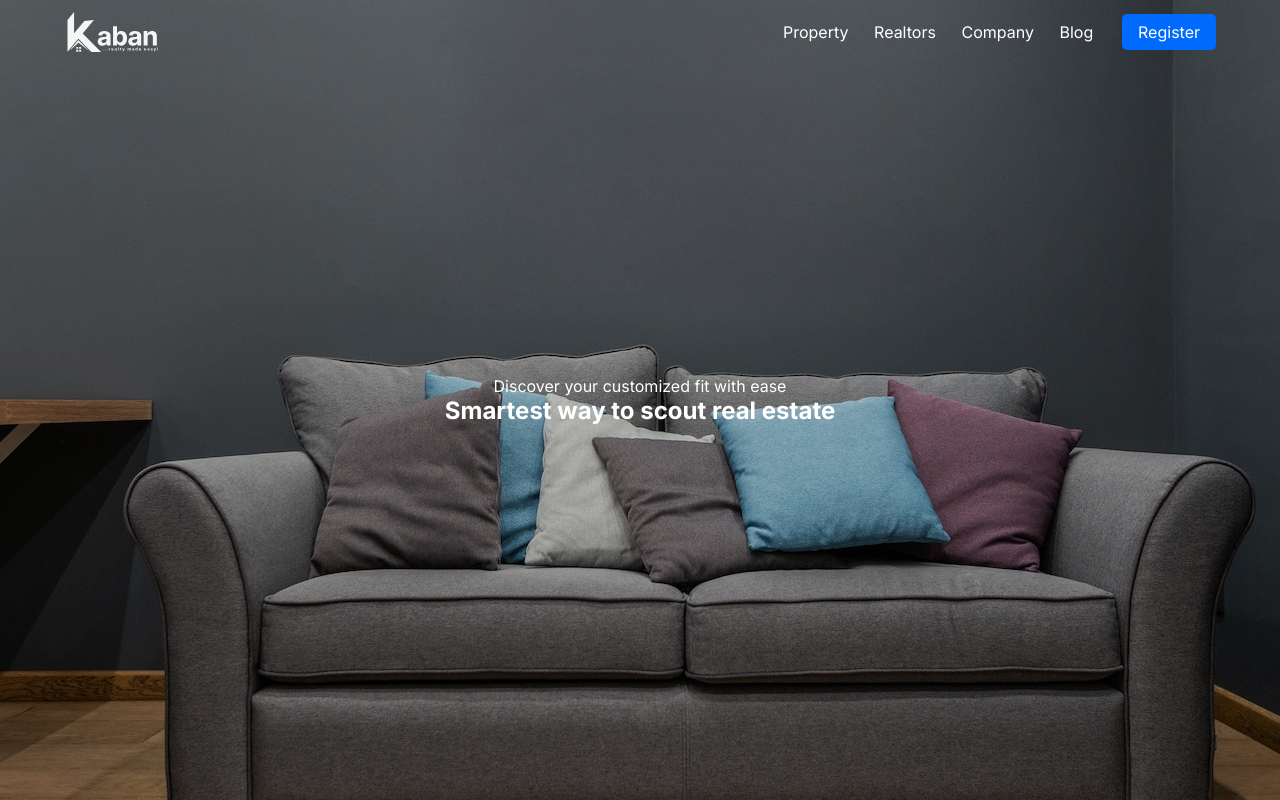
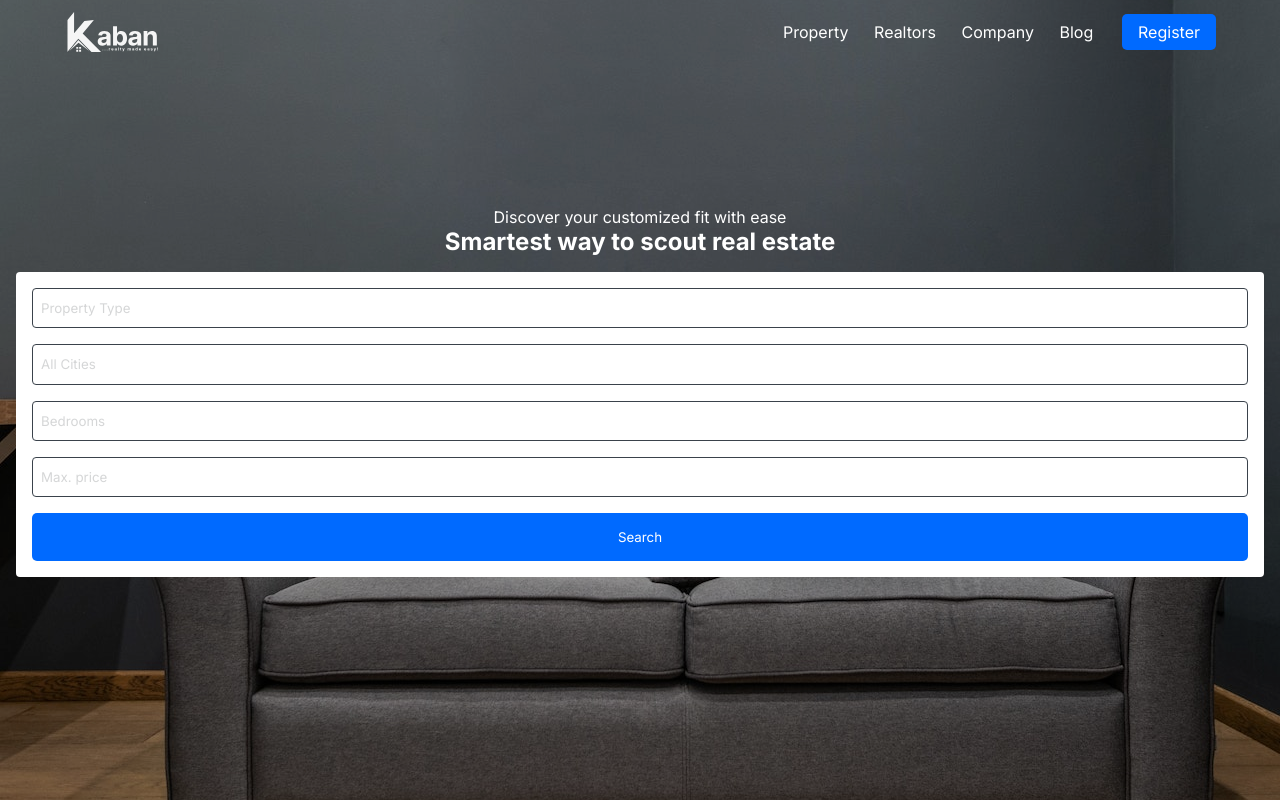
Before and after one commit to twoone-technologies/kaban_FE, a React (Vite) app: page / in a window 1280 px wide. Built offline with nearby package versions, Linux system fonts and the light colour scheme.

Commit message:
Create form

```diff
--- a/src/components/homepage/Form.tsx
+++ b/src/components/homepage/Form.tsx
@@ -1,10 +1,54 @@
+import Button from "../reusable/button/button";
+import styles from "./hero.module.css";
+
 export default function Form() {
   return (
-    <form action="">
-      <input type="text" />
-      <input type="text" />
-      <input type="text" />
-      <input type="text" />
+    <form className={`flex b-radius f-width ${styles.form}`}>
+      <div>
+        <label htmlFor="name"></label>
+        <input
+          name="fullname"
+          type="text"
+          maxLength="30"
+          className={`flex b-radius f-width ${styles.form_input}`}
+          placeholder="Property Type"
+          required
+        />
+      </div>
+      <div>
+        <label htmlFor="email"></label>
+        <input
+          name="email"
+          type="text"
+          className={`flex b-radius f-width ${styles.form_input}`}
+          maxLength="30"
+          placeholder="All Cities"
+          required
+        />
+      </div>
+      <div>
+        <label htmlFor="bedrooms"></label>
+        <input
+          name="bedrooms"
+          type="text"
+          className={`flex b-radius f-width ${styles.form_input}`}
+          placeholder="Bedrooms"
+          maxLength="500"
+          required
+        />
+      </div>
+      <div>
+        <label htmlFor="max price"></label>
+        <input
+          name="max price"
+          type="text"
+          className={`flex b-radius f-width ${styles.form_input}`}
+          placeholder="Max. price"
+          maxLength="500"
+          required
+        />
+      </div>
+      <Button className={styles.btn}>Search</Button>
     </form>
   )
 }
--- a/src/components/homepage/HeroSection.tsx
+++ b/src/components/homepage/HeroSection.tsx
@@ -1,3 +1,4 @@
+import Form from "./Form";
 import styles from "./hero.module.css";
 
 export default function HeroSection() {
@@ -5,7 +6,7 @@ export default function HeroSection() {
     <section className={`flex f_column ${styles.hero}`}>
       <p>Discover your customized fit with ease </p>
       <h1>Smartest way to scout real estate</h1>
-
+      <Form />
     </section>
   )
 }
--- a/src/components/homepage/hero.module.css
+++ b/src/components/homepage/hero.module.css
@@ -4,5 +4,35 @@
   background-position: center;
   justify-content: center;
   align-items: center;
+  padding: 1rem;
   color: var(--tetiary-color-1);
 }
+
+.form {
+  margin: 1rem;
+  padding: 1rem;
+  flex-direction: column;
+  gap: 1rem;
+  color: var(--tetiary-color-2);
+  background-color: var(--tetiary-color-1);
+}
+
+.form_input {
+  /* background-color: inherit; */
+  border: 1px solid var(--tetiary-color-2);
+  padding: 0.7rem 0.5rem;
+  color: var(--accent-color);
+}
+
+.form_input::placeholder {
+  color: var(--accent-color);
+  opacity: 0.4;
+}
+
+.form_input:focus {
+  outline: 1px solid var(--accent-color);
+}
+
+.btn {
+  padding: 1rem;
+}
```
Also changed, not shown: src/components/reusable/container/container.module..css (added, +10 -0 lines).
